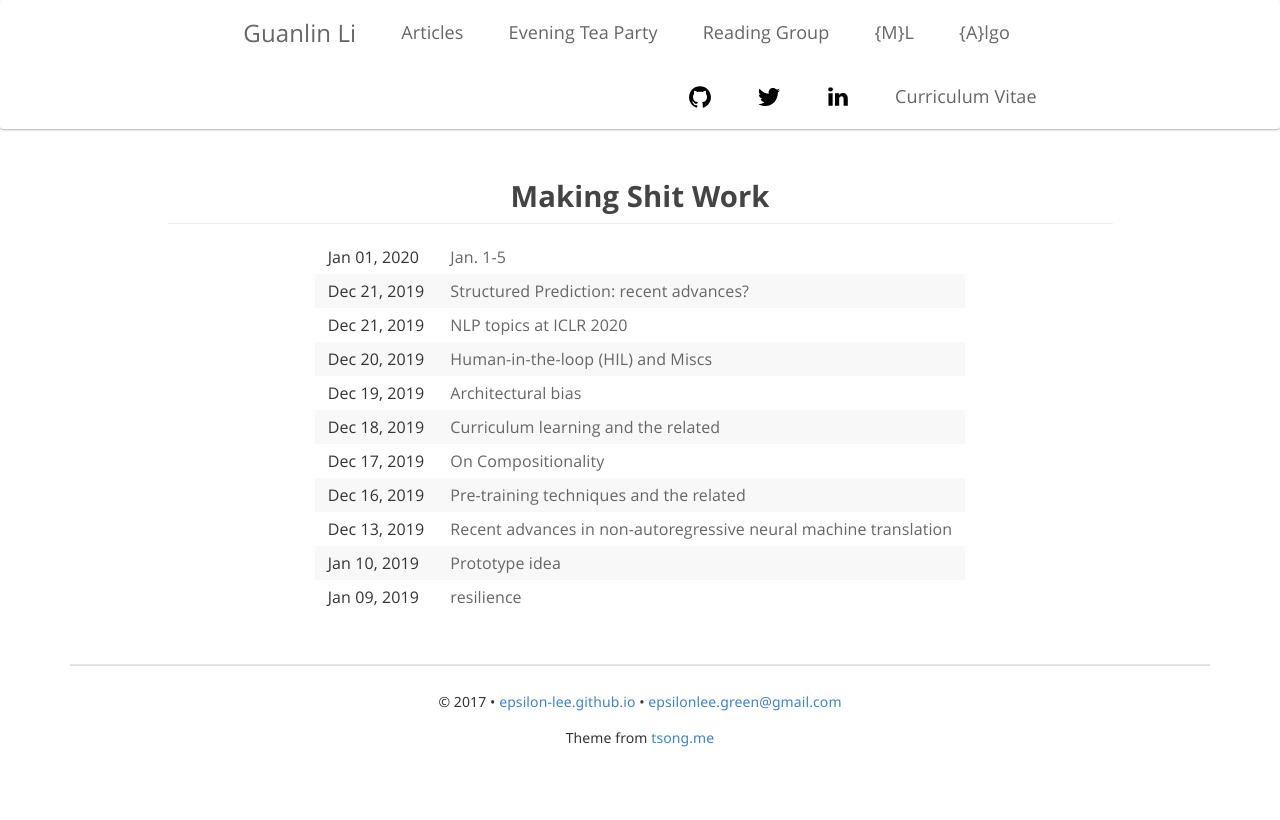
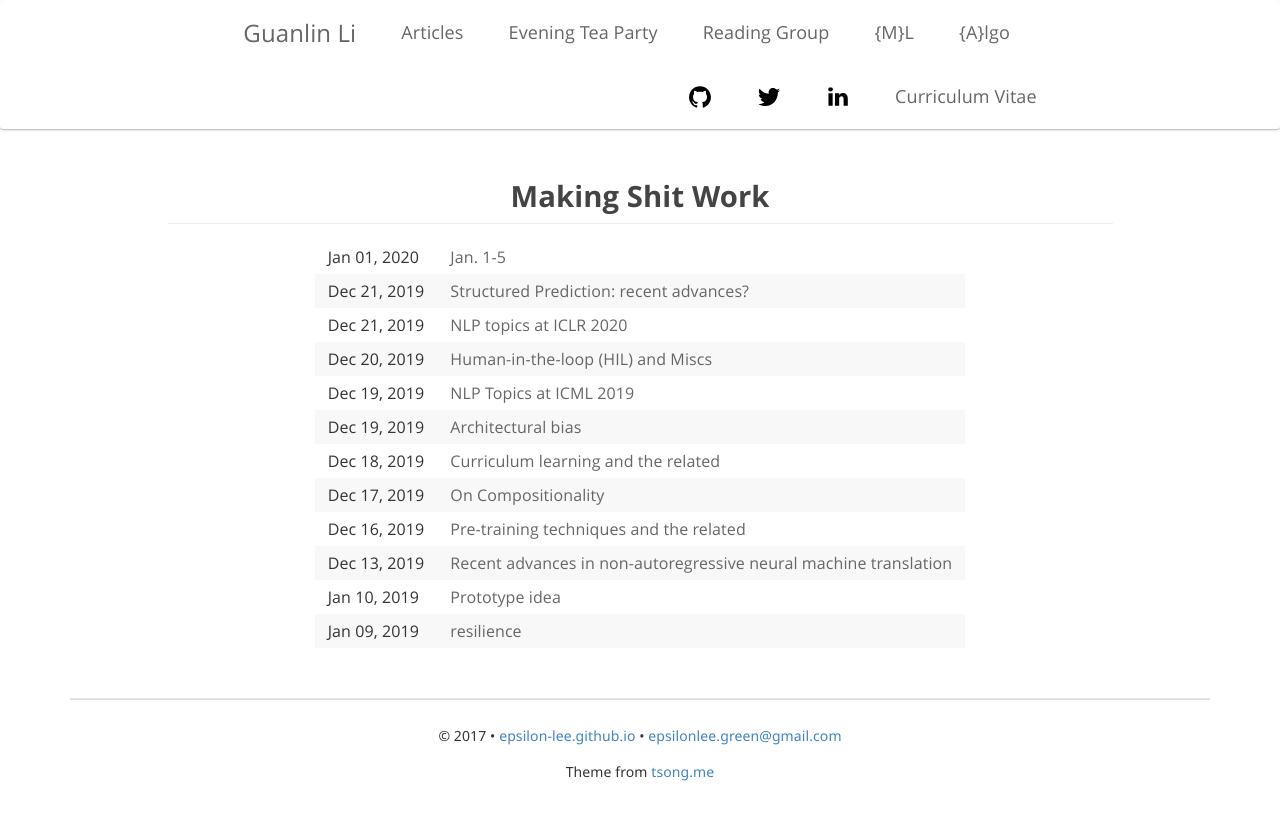
Before and after one commit to Epsilon-Lee/Epsilon-Lee.github.io, a Jekyll site: the page built from log.html, in a window 1280 px wide. Shown: the top 820 px of the page. Built offline with Jekyll 4.4.1, drawn with Linux system fonts in a browser that asks for light colours; nearby versions of some CDN libraries; some web fonts are replaced.

Commit message:
add icml 2019 nlp summary

```diff
--- a/_posts/log/2019-12-19-icml-2019.md
+++ b/_posts/log/2019-12-19-icml-2019.md
@@ -1,3 +1,11 @@
+---
+layout: post
+title: "NLP Topics at ICML 2019"
+author: Guanlin Li
+tag: log
+typora-root-url: ./
+---
+
 ### NLP topics at ICML 2019
 
 > This file functions as a paper buffer or further focused survey of certain topics.
```
